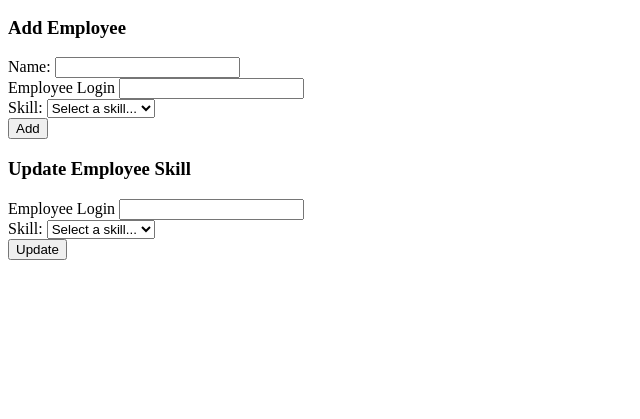
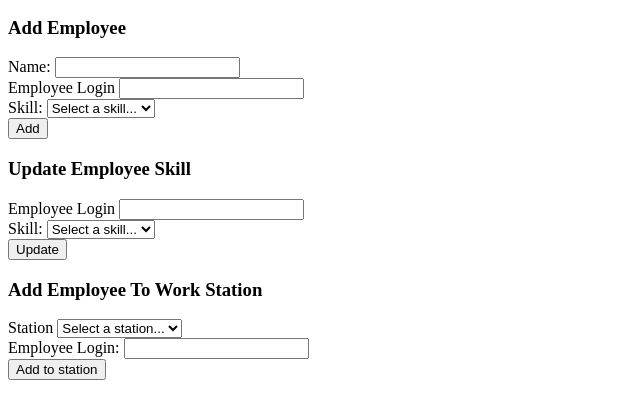
Before and after one commit to nnpk1007/phase-1-project-employee-management-system, a plain HTML site: page index.html in a window 1280 px wide. Shown: the part 157-576 px from the top of the page, without its empty margins (0-640 px from the left). Drawn offline with Linux system fonts and the light colour scheme; no server answers.

Commit message:
adds select option to add employee to a work station

```diff
--- a/index.html
+++ b/index.html
@@ -61,6 +61,41 @@
                 <button type="submit" id="update-skill-button">Update</button>
             </form>
         </section>
+
+        <section class="work-station">
+            <h3>Add Employee To Work Station</h3>
+            <div>
+                <label for="station-name">Station</label>
+                <select id="station-name" required >
+                    <option value="">Select a station...</option>
+                    <option value="titan-1">Titan 1</option>
+                    <option value="titan-2">Titan 2</option>
+                    <option value="titan-3">Titan 3</option>
+                    <option value="titan-4">Titan 4</option>
+                    <option value="titan-5">Titan 5</option>
+                    <option value="vareo-1">Vareo 1</option>
+                    <option value="vareo-2">Vareo 2</option>
+                    <option value="vareo-3">Vareo 3</option>
+                    <option value="vareo-4">Vareo 4</option>
+                    <option value="vareo-5">Vareo 5</option>
+                    <option value="trimmer-1">Trimmer 1</option>
+                    <option value="trimmer-2">Trimmer 2</option>
+                    <option value="trimmer-3">Trimmer 3</option>
+                    <option value="trimmer-4">Trimmer 4</option>
+                    <option value="trimmer-5">Trimmer 5</option>
+                    <option value="inkjet-1">Inkjet 1</option>
+                    <option value="inkjet-2">Inkjet 2</option>
+                    <option value="inkjet-3">Inkjet 3</option>
+                    <option value="inkjet-4">Inkjet 4</option>
+                    <option value="inkjet-5">Inkjet 5</option>
+                </select>
+            </div>
+            <div>
+                <label for="employee-login">Employee Login: </label>
+                <input type="text" id="employee-login" required />
+            </div>
+            <button type="submit" id="add-work-button">Add to station</button>
+        </section>
     </main>
     <script src="main.js"></script>
 </body>
```
